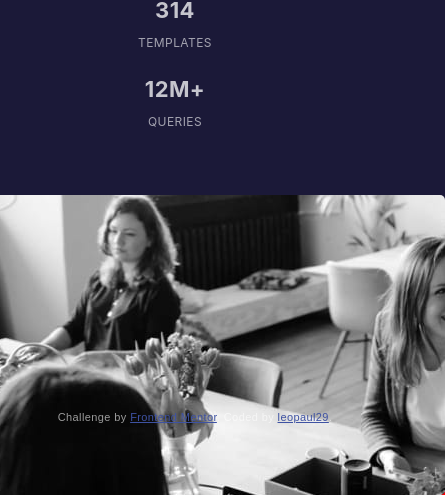
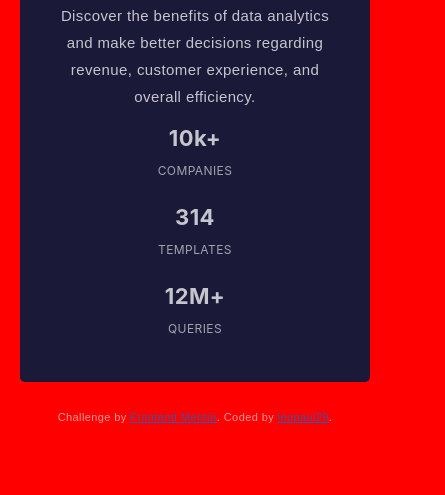
Before and after one commit to leopaul29/frontendmentor-stats-preview-card-component-main, a plain HTML site: page index.html in a window 390 px wide. Shown: the part 413-908 px from the top of the page, 445 px wide, since content can reach past the window. After the commit the page ends 844 px from the top, so only its background shows below. Drawn offline with Linux system fonts and the light colour scheme.

Commit message:
style mobile grid

```diff
--- a/style.css
+++ b/style.css
@@ -50,14 +50,12 @@ div {
   font-weight: 700;
   line-height: 40px;
   font-size: 32px;
-  padding-bottom: 20px;
 }
 .accent {
   color: var(--text-accent);
 }
 .card__text {
   color: var(--text-main-paragraph);
-  padding-bottom: 50px;
 }
 .stat {
   display: flex;
@@ -78,6 +76,10 @@ div {
   font-size: 12px;
 }
 
+.card {
+  background-color: var(--card-bg-color);
+  border-radius: 5px;
+}
 @media (min-width: 800px) {
   /* mobile ui */
   body {
@@ -95,6 +97,12 @@ div {
     justify-content: space-between;
     padding: 60px 100px 60px 60px;
     max-width: 380px;
+  }
+  .card__title {
+    padding-bottom: 20px;
+  }
+  .card__text {
+    padding-bottom: 50px;
   }
   .card__img {
     border-radius: 5px;
@@ -117,27 +125,30 @@ div {
     background-color: red;
   }
   .card {
-    background-color: var(--card-bg-color);
-    display: flex;
-    flex-direction: column;
-    border-radius: 5px;
+    display: grid;
+    grid-template-rows: 200px auto;
+    max-width: 350px;
     text-align: center;
   }
   .card__info {
+    grid-row: 2;
     display: flex;
     flex-direction: column;
     justify-content: space-between;
     align-items: center;
-    padding: 60px 100px 40px 60px;
+    padding: 20px;
     max-width: 380px;
+    margin-top: 10px;
+  }
+  .card__text {
+    padding: 15px;
   }
   .card__img {
+    grid-row: 1;
     border-radius: 5px;
     background-image: url(images/image-header-mobile.jpg);
     background-repeat: no-repeat;
-    min-width: 500px;
-    max-width: 100%;
-    height: 300px;
+    background-size: 100%;
   }
   .stat {
     padding-bottom: 20px;
```
